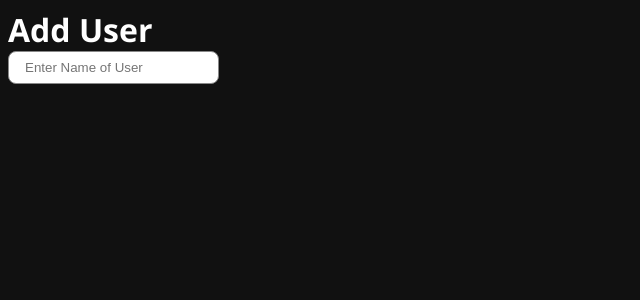
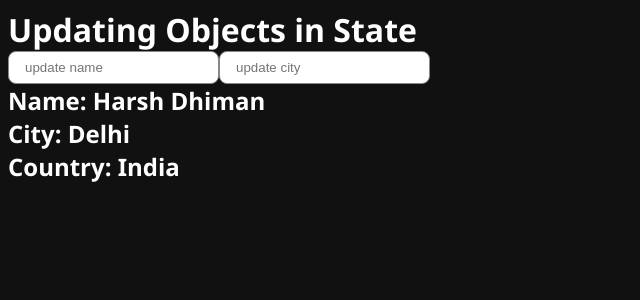
Before and after one commit to 0x-harsh/React-Tutorial---Code-Step-by-Step, a React app: page / in a window 1280 px wide. Shown: the top 300 px of the page, without its empty margins (0-640 px from the left). Built offline with nearby package versions, Linux system fonts and the light colour scheme; the HTML template or start-up script is replaced by a standard one.

Commit message:
Updating Objects in State

```diff
--- /dev/null
+++ b/src/31 Updating Objects in State/App.jsx
@@ -0,0 +1,32 @@
+import { useState } from "react"
+
+const App = () => {
+    const [data, setData] = useState({
+        name: "Harsh Dhiman",
+        address: {
+            city: 'Delhi',
+            country: 'India'
+        }
+    })
+    const handleName = (val) => {
+        data.name = val
+        setData({ ...data })
+    }
+    const handleCity = (value) => {
+        data.address.city = value
+        setData({ ...data, address: { ...data.address, value } })
+        console.log(data)
+    }
+    return (
+        <div>
+            <h1>Updating Objects in State</h1>
+            <input type="text" placeholder="update name" onChange={(event) => {handleName(event.target.value)}} />
+            <input type="text" placeholder="update city" onChange={(event) => {handleCity(event.target.value)}} />
+            <h2>Name: {data.name}</h2>
+            <h2>City: {data.address.city}</h2>
+            <h2>Country: {data.address.country}</h2>
+        </div>
+    )
+}
+
+export default App
--- a/src/main.jsx
+++ b/src/main.jsx
@@ -1,7 +1,7 @@
 import { StrictMode } from 'react'
 import { createRoot } from 'react-dom/client'
 import './index.css'
-import App from './30 Lifting State Up in ReactJS/App.jsx'
+import App from './31 Updating Objects in State/App.jsx'
 
 createRoot(document.getElementById('root')).render(
     <StrictMode>
```
